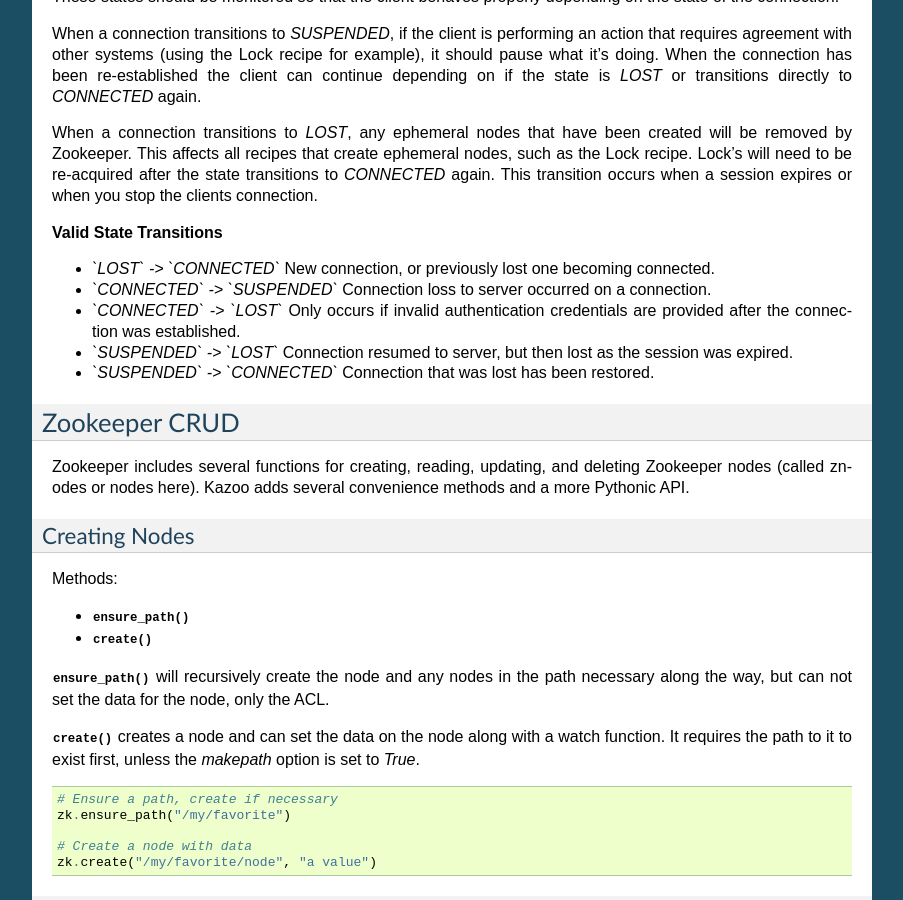
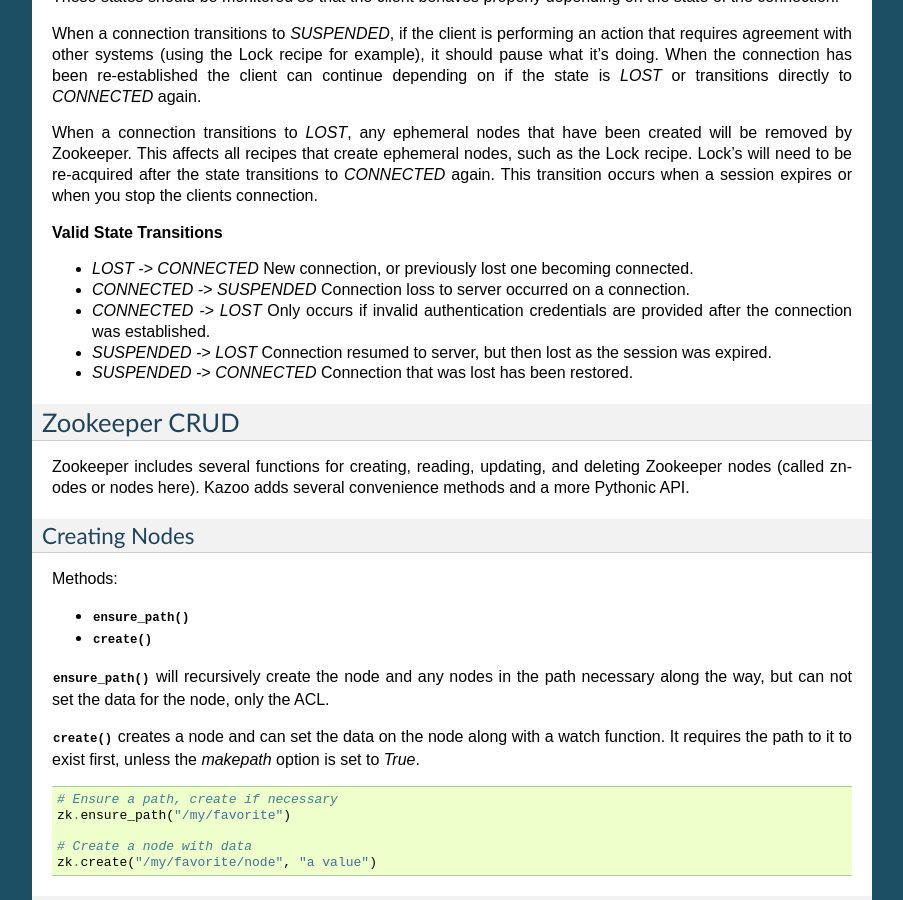
Before and after one commit to python-zk/kazoo, a Sphinx documentation site: the page built from docs/basic_usage.rst, in a window 1280 px wide and 900 px high, scrolled down 1159 px. Shown: the whole window, without its empty margins (198-1101 px from the left). Built offline with Sphinx 7.4.7, drawn with Linux system fonts in a browser that asks for light colours.

Commit message:
Remove tics that didn't make it in formatting properly.

```diff
--- a/docs/basic_usage.rst
+++ b/docs/basic_usage.rst
@@ -92,16 +92,16 @@
 
 **Valid State Transitions**
 
-- *`LOST` -> `CONNECTED`*
+- *LOST -> CONNECTED*
   New connection, or previously lost one becoming connected.
-- *`CONNECTED` -> `SUSPENDED`*
+- *CONNECTED -> SUSPENDED*
   Connection loss to server occurred on a connection.
-- *`CONNECTED` -> `LOST`*
+- *CONNECTED -> LOST*
   Only occurs if invalid authentication credentials are provided after the
   connection was established.
-- *`SUSPENDED` -> `LOST`*
+- *SUSPENDED -> LOST*
   Connection resumed to server, but then lost as the session was expired.
-- *`SUSPENDED` -> `CONNECTED`*
+- *SUSPENDED -> CONNECTED*
   Connection that was lost has been restored.
 
 Zookeeper CRUD
```
